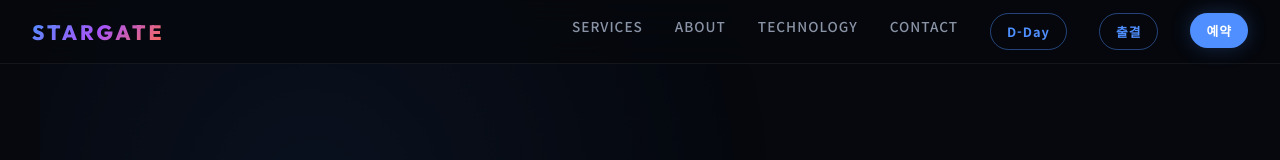
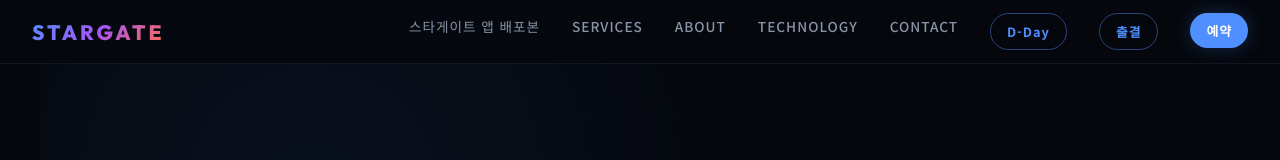
Before and after one commit to DongsooJung/-stargate, a website: page index.html in a window 1280 px wide. Shown: the top 160 px of the page. Drawn offline with Linux system fonts and the light colour scheme.

Commit message:
Link Stargate app distribution to main site

```diff
--- a/index.html
+++ b/index.html
@@ -104,6 +104,7 @@
   <nav id="navbar">
     <a href="index.html" class="nav-logo">STARGATE</a>
     <ul class="nav-links" id="navLinks">
+      <li><a href="https://stargateedu.co.kr/">스타게이트 앱 배포본</a></li>
       <li><a href="#services">Services</a></li>
       <li><a href="#about">About</a></li>
       <li><a href="#tech">Technology</a></li>
```
